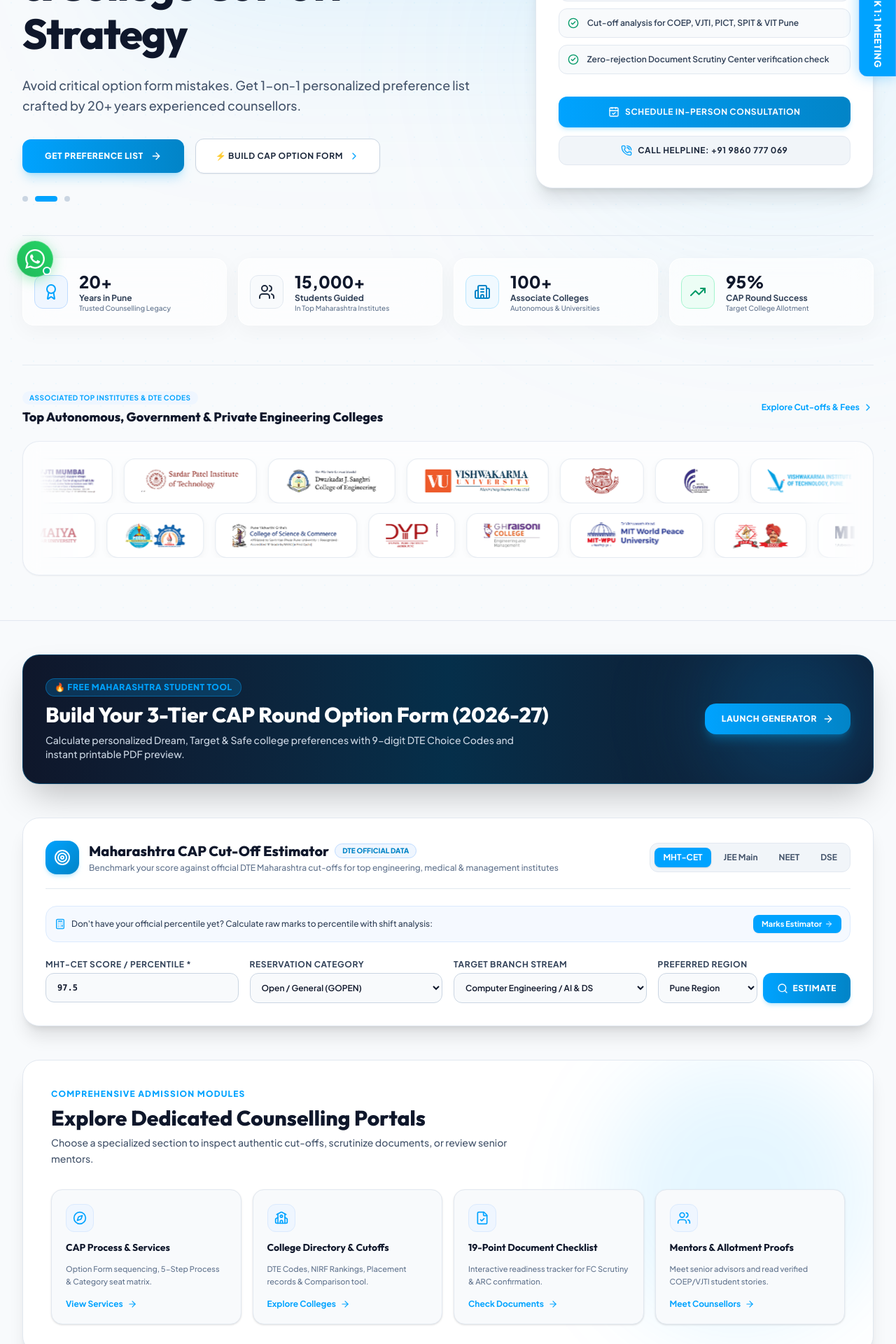
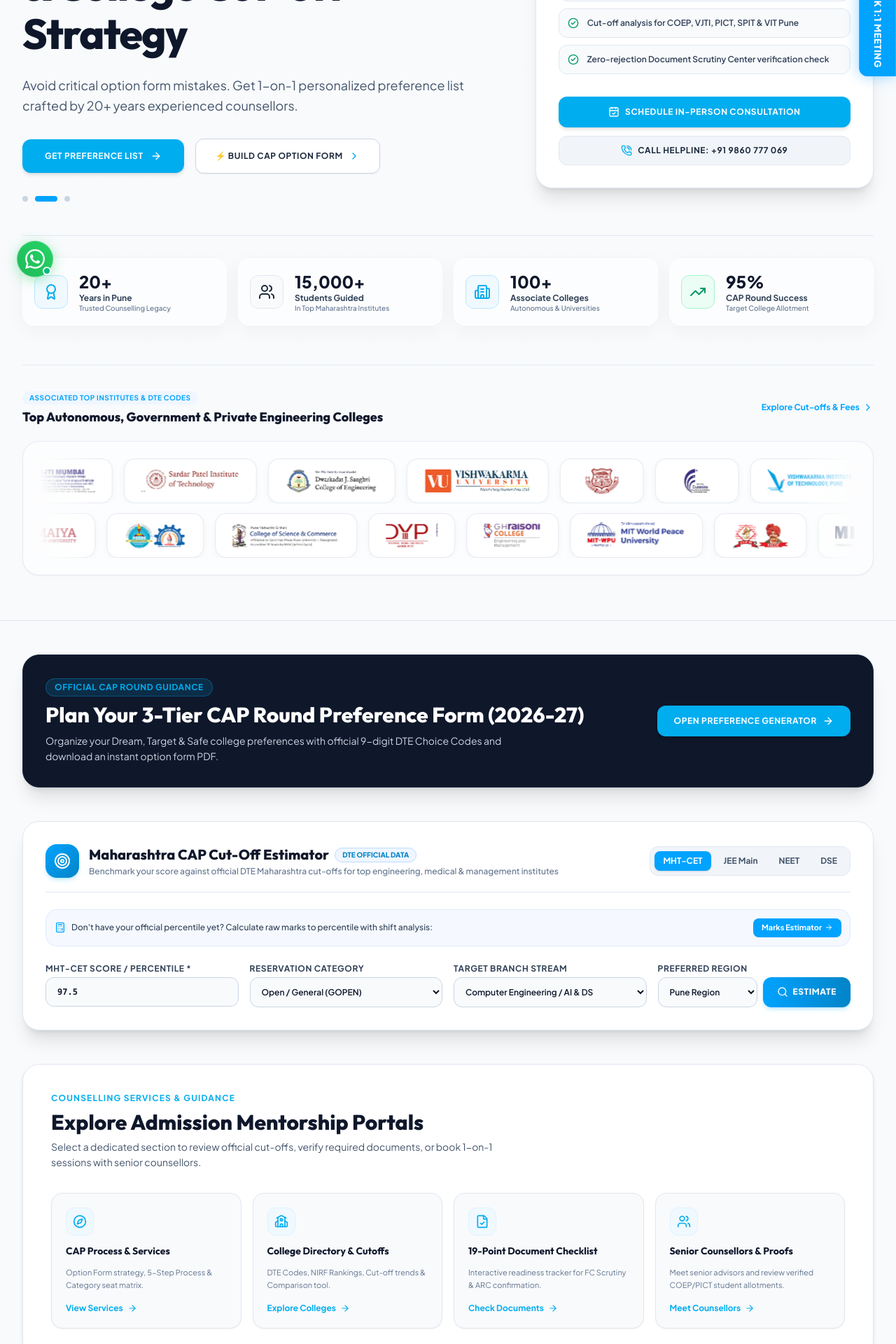
Before and after one commit to vivek-rx/AdmissionSuggestion, a React (Vite) app: page / in a window 1280 px wide. Shown: the part 380-2300 px from the top of the page at 70% size. Built offline with nearby package versions, Linux system fonts and the light colour scheme.

Commit message:
Harmonize site colors with official Admission Suggestion logo (#00ADEF & deep slate) and refine human-grounded copy

```diff
--- a/src/components/home/HeroSection.tsx
+++ b/src/components/home/HeroSection.tsx
@@ -47,7 +47,7 @@
       value: '20+',
       label: 'Years in Pune',
       sublabel: 'Trusted Counselling Legacy',
-      color: 'bg-blue-50 text-[#00A3FF] border-blue-200'
+      color: 'bg-sky-50 text-[#00ADEF] border-sky-200'
     },
     {
       icon: Users,
@@ -61,7 +61,7 @@
       value: '100+',
       label: 'Associate Colleges',
       sublabel: 'Autonomous & Universities',
-      color: 'bg-sky-50 text-[#0284C7] border-sky-200'
+      color: 'bg-sky-50 text-[#00ADEF] border-sky-200'
     },
     {
       icon: TrendingUp,
@@ -74,12 +74,8 @@
 
   return (
     <section id="hero" className="relative pt-6 sm:pt-10 pb-16 px-4 lg:px-8 font-sans overflow-hidden bg-slate-50 border-b border-slate-200">
-      {/* Premium SVG Dot Pattern */}
-      <div className="absolute inset-0 z-0 opacity-[0.04]" style={{ backgroundImage: 'radial-gradient(#00A3FF 1px, transparent 1px)', backgroundSize: '32px 32px' }} />
-
-      {/* Background ambient lighting */}
-      <div className="absolute -top-20 left-1/2 -translate-x-1/2 w-[900px] h-[500px] bg-gradient-to-b from-[#00A3FF]/20 to-transparent blur-[120px] pointer-events-none z-0" />
-      <div className="absolute top-40 right-[-10%] w-[600px] h-[400px] bg-sky-300/15 rounded-full blur-[140px] pointer-events-none z-0" />
+      {/* Subtle Dot Pattern */}
+      <div className="absolute inset-0 z-0 opacity-[0.03]" style={{ backgroundImage: 'radial-gradient(#00ADEF 1px, transparent 1px)', backgroundSize: '32px 32px' }} />
 
       <div className="max-w-7xl mx-auto w-full relative z-10">
         <div className="grid grid-cols-1 lg:grid-cols-12 gap-10 items-center">
@@ -88,7 +84,7 @@
           <div className="lg:col-span-7 space-y-6">
 
             {/* Trust Pill */}
-            <div className="inline-flex items-center gap-2 px-3.5 py-1.5 rounded-full bg-white border border-slate-200 shadow-sm text-xs font-bold text-slate-700">
+            <div className="inline-flex items-center gap-2 px-3.5 py-1.5 rounded-full bg-white border border-slate-200 shadow-xs text-xs font-bold text-slate-700">
               <div className="flex items-center text-amber-400">
                 <Star className="w-4 h-4 fill-current" />
                 <Star className="w-4 h-4 fill-current" />
@@ -96,7 +92,7 @@
                 <Star className="w-4 h-4 fill-current" />
                 <Star className="w-4 h-4 fill-current" />
               </div>
-              <span className="text-slate-900 font-extrabold font-heading">4.9 / 5</span>
+              <span className="text-slate-900 font-bold font-heading">4.9 / 5</span>
               <span className="text-slate-500 font-normal">| 20+ Years Trusted Educational Consulting in Pune</span>
             </div>
 
@@ -110,8 +106,8 @@
                 className="space-y-6"
               >
                 {/* Badge Tag */}
-                <div className="inline-flex items-center gap-2 px-3 py-1 rounded-lg bg-blue-50 border border-blue-200 text-[#0284C7] text-xs font-extrabold uppercase tracking-wider">
-                  <ShieldCheck className="w-3.5 h-3.5 text-[#00A3FF]" />
+                <div className="inline-flex items-center gap-2 px-3 py-1 rounded-lg bg-sky-50 border border-sky-200 text-[#00ADEF] text-xs font-bold uppercase tracking-wider">
+                  <ShieldCheck className="w-3.5 h-3.5 text-[#00ADEF]" />
                   <span>{currentBanner?.badge || 'Centralized Admission Process (CAP) Specialist'}</span>
                 </div>
 
@@ -121,7 +117,7 @@
                 </h1>
 
                 {/* Subtitle */}
-                <p className="text-base sm:text-lg text-slate-600 font-medium leading-relaxed max-w-2xl">
+                <p className="text-base sm:text-lg text-slate-600 font-normal leading-relaxed max-w-2xl">
                   {currentBanner?.subtitle || 'Get personalized 1-on-1 guidance for MHT-CET, JEE Main, NEET UG & DSE CAP Rounds. We build strategic option forms to ensure maximum rank utilization.'}
                 </p>
 
@@ -129,7 +125,7 @@
                 <div className="flex flex-wrap items-center gap-4 pt-2">
                   <button
                     onClick={onOpenConsultation}
-                    className="px-8 py-4 rounded-xl bg-gradient-to-r from-[#00A3FF] to-[#0284C7] hover:from-[#0284C7] hover:to-[#0369A1] text-white font-extrabold text-xs uppercase tracking-wider shadow-lg shadow-sky-500/25 hover:-translate-y-0.5 transition-all flex items-center gap-2.5 group font-heading"
+                    className="px-8 py-4 rounded-xl bg-[#00ADEF] hover:bg-[#0098D4] text-white font-bold text-xs uppercase tracking-wider shadow-md hover:shadow-lg transition-all flex items-center gap-2.5 group font-heading"
                   >
                     <span>{currentBanner?.ctaText || 'Book In-Person Counselling'}</span>
                     <ArrowRight className="w-4 h-4 group-hover:translate-x-1 transition-transform" />
@@ -137,10 +133,10 @@
 
                   <button
                     onClick={() => navigate('/cap-generator')}
-                    className="px-7 py-4 rounded-xl bg-white hover:bg-sky-50 text-slate-800 hover:text-[#00A3FF] border border-slate-300 hover:border-[#00A3FF]/40 font-bold text-xs uppercase tracking-wider transition-all flex items-center gap-2 shadow-xs font-heading"
+                    className="px-7 py-4 rounded-xl bg-white hover:bg-sky-50 text-slate-800 hover:text-[#00ADEF] border border-slate-300 hover:border-[#00ADEF]/40 font-bold text-xs uppercase tracking-wider transition-all flex items-center gap-2 shadow-xs font-heading"
                   >
                     <span>⚡ Build CAP Option Form</span>
-                    <ChevronRight className="w-4 h-4 text-[#00A3FF]" />
+                    <ChevronRight className="w-4 h-4 text-[#00ADEF]" />
                   </button>
                 </div>
               </motion.div>
@@ -175,11 +171,11 @@
             >
               <div className="flex items-center justify-between border-b border-slate-100 pb-4">
                 <div className="flex items-center gap-3">
-                  <div className="w-11 h-11 rounded-xl bg-blue-50 border border-blue-200 flex items-center justify-center text-[#00A3FF]">
+                  <div className="w-11 h-11 rounded-xl bg-sky-50 border border-sky-200 flex items-center justify-center text-[#00ADEF]">
                     <ShieldCheck className="w-6 h-6" />
                   </div>
                   <div>
-                    <h3 className="font-extrabold text-slate-900 text-base font-heading">CAP Round Counselling Desk</h3>
+                    <h3 className="font-bold text-slate-900 text-base font-heading">CAP Round Counselling Desk</h3>
                     <p className="text-xs text-slate-500 font-medium">Head Office: Sohrab Hall, Pune Station</p>
                   </div>
                 </div>
@@ -209,7 +205,7 @@
               <div className="space-y-3 pt-2">
                 <button
                   onClick={onOpenConsultation}
-                  className="w-full py-3.5 rounded-xl bg-gradient-to-r from-[#00A3FF] to-[#0284C7] hover:from-[#0284C7] hover:to-[#0369A1] text-white font-bold text-xs uppercase tracking-wider transition-all shadow-md shadow-sky-500/20 flex items-center justify-center gap-2 font-heading"
+                  className="w-full py-3.5 rounded-xl bg-[#00ADEF] hover:bg-[#0098D4] text-white font-bold text-xs uppercase tracking-wider transition-all shadow-md flex items-center justify-center gap-2 font-heading"
                 >
                   <CalendarCheck className="w-4 h-4" />
                   <span>Schedule In-Person Consultation</span>
@@ -219,7 +215,7 @@
                   href="tel:+919860777069"
                   className="w-full py-3 rounded-xl bg-slate-100 hover:bg-slate-200 text-slate-800 border border-slate-200 font-bold text-xs uppercase tracking-wider transition-colors flex items-center justify-center gap-2 font-heading"
                 >
-                  <PhoneCall className="w-4 h-4 text-[#00A3FF]" />
+                  <PhoneCall className="w-4 h-4 text-[#00ADEF]" />
                   <span>Call Helpline: +91 9860 777 069</span>
                 </a>
               </div>
--- a/src/index.css
+++ b/src/index.css
@@ -4,8 +4,10 @@
   :root {
     --font-sans: 'Plus Jakarta Sans', system-ui, -apple-system, sans-serif;
     --font-heading: 'Outfit', system-ui, -apple-system, sans-serif;
-    --brand-blue: #00a3ff;
+    --brand-blue: #00ADEF;
+    --brand-blue-hover: #0098D4;
     --brand-blue-dark: #0284c7;
+    --brand-charcoal: #181818;
     --brand-navy: #0f172a;
   }
 
@@ -43,11 +45,11 @@
 }
 
 .glow-brand {
-  box-shadow: 0 10px 30px -5px rgba(0, 163, 255, 0.35);
+  box-shadow: 0 10px 30px -5px rgba(0, 173, 239, 0.3);
 }
 
 .gradient-brand {
-  background: linear-gradient(135deg, #00a3ff 0%, #0284c7 100%);
+  background: linear-gradient(135deg, #00ADEF 0%, #0284c7 100%);
 }
 
 .gradient-brand-dark {
@@ -55,7 +57,7 @@
 }
 
 .gradient-text-brand {
-  background: linear-gradient(135deg, #00a3ff 0%, #0284c7 100%);
+  background: linear-gradient(135deg, #00ADEF 0%, #0284c7 100%);
   -webkit-background-clip: text;
   -webkit-text-fill-color: transparent;
 }
--- a/src/pages/HomePage.tsx
+++ b/src/pages/HomePage.tsx
@@ -18,28 +18,26 @@
       {/* 1. Hero Banner Carousel */}
       <HeroSection onOpenConsultation={onOpenConsultation} />
 
-      {/* 2. Featured Viral Tool: CAP Option Form Generator Banner */}
+      {/* 2. Featured Tool: CAP Option Form Generator Banner */}
       <div className="max-w-7xl mx-auto px-4 lg:px-8">
-        <div className="rounded-3xl p-6 sm:p-8 bg-gradient-to-r from-slate-900 via-sky-950 to-slate-900 text-white border border-sky-500/30 shadow-2xl relative overflow-hidden flex flex-col md:flex-row items-center justify-between gap-6">
-          <div className="absolute -right-10 -bottom-10 w-72 h-72 bg-[#00A3FF]/20 rounded-full blur-3xl pointer-events-none" />
-
+        <div className="rounded-3xl p-6 sm:p-8 bg-[#0F172A] text-white border border-slate-800 shadow-xl relative overflow-hidden flex flex-col md:flex-row items-center justify-between gap-6">
           <div className="space-y-2 text-center md:text-left relative z-10">
-            <div className="inline-flex items-center gap-2 px-3 py-1 rounded-full bg-[#00A3FF]/20 border border-[#00A3FF]/40 text-[#00A3FF] text-xs font-black uppercase tracking-wider font-heading">
-              🔥 Free Maharashtra Student Tool
+            <div className="inline-flex items-center gap-2 px-3 py-1 rounded-full bg-[#00ADEF]/15 border border-[#00ADEF]/30 text-[#00ADEF] text-xs font-bold uppercase tracking-wider font-heading">
+              Official CAP Round Guidance
             </div>
-            <h2 className="text-xl sm:text-2xl lg:text-3xl font-black text-white font-heading">
-              Build Your 3-Tier CAP Round Option Form (2026-27)
+            <h2 className="text-xl sm:text-2xl lg:text-3xl font-extrabold text-white font-heading">
+              Plan Your 3-Tier CAP Round Preference Form (2026-27)
             </h2>
-            <p className="text-xs sm:text-sm text-slate-300 max-w-2xl font-medium">
-              Calculate personalized Dream, Target & Safe college preferences with 9-digit DTE Choice Codes and instant printable PDF preview.
+            <p className="text-xs sm:text-sm text-slate-300 max-w-2xl font-normal leading-relaxed">
+              Organize your Dream, Target & Safe college preferences with official 9-digit DTE Choice Codes and download an instant option form PDF.
             </p>
           </div>
 
           <Link
             to="/cap-generator"
-            className="px-6 py-3.5 rounded-2xl bg-gradient-to-r from-[#00A3FF] to-[#0284C7] hover:from-[#0284C7] hover:to-[#0369A1] text-white font-extrabold text-xs uppercase tracking-wider shadow-lg shadow-sky-500/30 hover:scale-105 active:scale-95 transition-all flex items-center gap-2 font-heading shrink-0 relative z-10"
+            className="px-6 py-3.5 rounded-xl bg-[#00ADEF] hover:bg-[#0098D4] text-white font-bold text-xs uppercase tracking-wider shadow-md hover:shadow-lg transition-all flex items-center gap-2 font-heading shrink-0 relative z-10"
           >
-            <span>Launch Generator</span>
+            <span>Open Preference Generator</span>
             <ArrowRight className="w-4 h-4" />
           </Link>
         </div>
@@ -50,41 +48,39 @@
         <CollegePredictorWidget onOpenConsultation={onOpenConsultation} />
       </div>
 
-      {/* 3. Quick Navigation Feature Cards (Multi-Page Pathways) */}
+      {/* 4. Direct Admission Pathways */}
       <section className="max-w-7xl mx-auto px-4 lg:px-8">
-        <div className="bg-white text-slate-900 rounded-3xl p-8 sm:p-10 border border-slate-200 shadow-xl relative overflow-hidden">
-          <div className="absolute top-0 right-0 w-96 h-96 bg-[#00A3FF]/10 rounded-full blur-3xl pointer-events-none" />
-
+        <div className="bg-white text-slate-900 rounded-3xl p-8 sm:p-10 border border-slate-200 shadow-md relative overflow-hidden">
           <div className="relative z-10 space-y-8">
             <div className="max-w-2xl">
-              <span className="text-[#00A3FF] text-xs font-extrabold uppercase tracking-widest block mb-2 font-heading">
-                Comprehensive Admission Modules
+              <span className="text-[#00ADEF] text-xs font-bold uppercase tracking-widest block mb-2 font-heading">
+                Counselling Services & Guidance
               </span>
               <h2 className="text-2xl sm:text-3xl font-extrabold font-heading text-slate-900">
-                Explore Dedicated Counselling Portals
+                Explore Admission Mentorship Portals
               </h2>
-              <p className="text-xs sm:text-sm text-slate-600 mt-1.5 leading-relaxed font-medium">
-                Choose a specialized section to inspect authentic cut-offs, scrutinize documents, or review senior mentors.
+              <p className="text-xs sm:text-sm text-slate-600 mt-1.5 leading-relaxed font-normal">
+                Select a dedicated section to review official cut-offs, verify required documents, or book 1-on-1 sessions with senior counsellors.
               </p>
             </div>
 
             <div className="grid grid-cols-1 sm:grid-cols-2 lg:grid-cols-4 gap-4">
               <Link
                 to="/services"
-                className="group p-5 rounded-2xl bg-slate-50 hover:bg-white border border-slate-200 hover:border-[#00A3FF] shadow-sm hover:shadow-md transition-all duration-300 flex flex-col justify-between"
+                className="group p-5 rounded-2xl bg-slate-50 hover:bg-white border border-slate-200 hover:border-[#00ADEF] shadow-xs hover:shadow-md transition-all duration-300 flex flex-col justify-between"
               >
                 <div className="space-y-3">
-                  <div className="w-10 h-10 rounded-xl bg-blue-50 text-[#00A3FF] group-hover:bg-[#00A3FF] group-hover:text-white flex items-center justify-center transition-colors border border-blue-100 group-hover:border-[#00A3FF]">
+                  <div className="w-10 h-10 rounded-xl bg-sky-50 text-[#00ADEF] group-hover:bg-[#00ADEF] group-hover:text-white flex items-center justify-center transition-colors border border-sky-100 group-hover:border-[#00ADEF]">
                     <Compass className="w-5 h-5" />
                   </div>
-                  <h3 className="text-sm font-bold text-slate-900 font-heading group-hover:text-[#00A3FF] transition-colors">
+                  <h3 className="text-sm font-bold text-slate-900 font-heading group-hover:text-[#00ADEF] transition-colors">
                     CAP Process & Services
                   </h3>
-                  <p className="text-[11px] text-slate-500 leading-relaxed font-medium">
-                    Option Form sequencing, 5-Step Process & Category seat matrix.
+                  <p className="text-[11px] text-slate-500 leading-relaxed font-normal">
+                    Option Form strategy, 5-Step Process & Category seat matrix.
                   </p>
                 </div>
-                <div className="pt-4 flex items-center text-xs font-bold text-[#00A3FF]">
+                <div className="pt-4 flex items-center text-xs font-bold text-[#00ADEF]">
                   <span>View Services</span>
                   <ArrowRight className="w-3.5 h-3.5 ml-1.5 group-hover:translate-x-1 transition-transform" />
                 </div>
@@ -92,20 +88,20 @@
 
               <Link
                 to="/colleges"
-                className="group p-5 rounded-2xl bg-slate-50 hover:bg-white border border-slate-200 hover:border-[#00A3FF] shadow-sm hover:shadow-md transition-all duration-300 flex flex-col justify-between"
+                className="group p-5 rounded-2xl bg-slate-50 hover:bg-white border border-slate-200 hover:border-[#00ADEF] shadow-xs hover:shadow-md transition-all duration-300 flex flex-col justify-between"
               >
                 <div className="space-y-3">
-                  <div className="w-10 h-10 rounded-xl bg-blue-50 text-[#00A3FF] group-hover:bg-[#00A3FF] group-hover:text-white flex items-center justify-center transition-colors border border-blue-100 group-hover:border-[#00A3FF]">
+                  <div className="w-10 h-10 rounded-xl bg-sky-50 text-[#00ADEF] group-hover:bg-[#00ADEF] group-hover:text-white flex items-center justify-center transition-colors border border-sky-100 group-hover:border-[#00ADEF]">
                     <School className="w-5 h-5" />
                   </div>
-                  <h3 className="text-sm font-bold text-slate-900 font-heading group-hover:text-[#00A3FF] transition-colors">
+                  <h3 className="text-sm font-bold text-slate-900 font-heading group-hover:text-[#00ADEF] transition-colors">
                     College Directory & Cutoffs
                   </h3>
-                  <p className="text-[11px] text-slate-500 leading-relaxed font-medium">
-                    DTE Codes, NIRF Rankings, Placement records & Comparison tool.
+                  <p className="text-[11px] text-slate-500 leading-relaxed font-normal">
+                    DTE Codes, NIRF Rankings, Cut-off trends & Comparison tool.
                   </p>
                 </div>
-                <div className="pt-4 flex items-center text-xs font-bold text-[#00A3FF]">
+                <div className="pt-4 flex items-center text-xs font-bold text-[#00ADEF]">
                   <span>Explore Colleges</span>
                   <ArrowRight className="w-3.5 h-3.5 ml-1.5 group-hover:translate-x-1 transition-transform" />
                 </div>
@@ -113,20 +109,20 @@
 
               <Link
                 to="/documents"
-                className="group p-5 rounded-2xl bg-slate-50 hover:bg-white border border-slate-200 hover:border-[#00A3FF] shadow-sm hover:shadow-md transition-all duration-300 flex flex-col justify-between"
+                className="group p-5 rounded-2xl bg-slate-50 hover:bg-white border border-slate-200 hover:border-[#00ADEF] shadow-xs hover:shadow-md transition-all duration-300 flex flex-col justify-between"
               >
                 <div className="space-y-3">
-                  <div className="w-10 h-10 rounded-xl bg-blue-50 text-[#00A3FF] group-hover:bg-[#00A3FF] group-hover:text-white flex items-center justify-center transition-colors border border-blue-100 group-hover:border-[#00A3FF]">
+                  <div className="w-10 h-10 rounded-xl bg-sky-50 text-[#00ADEF] group-hover:bg-[#00ADEF] group-hover:text-white flex items-center justify-center transition-colors border border-sky-100 group-hover:border-[#00ADEF]">
                     <FileCheck className="w-5 h-5" />
                   </div>
-                  <h3 className="text-sm font-bold text-slate-900 font-heading group-hover:text-[#00A3FF] transition-colors">
+                  <h3 className="text-sm font-bold text-slate-900 font-heading group-hover:text-[#00ADEF] transition-colors">
                     19-Point Document Checklist
                   </h3>
-                  <p className="text-[11px] text-slate-500 leading-relaxed font-medium">
+                  <p className="text-[11px] text-slate-500 leading-relaxed font-normal">
                     Interactive readiness tracker for FC Scrutiny & ARC confirmation.
                   </p>
                 </div>
-                <div className="pt-4 flex items-center text-xs font-bold text-[#00A3FF]">
+                <div className="pt-4 flex items-center text-xs font-bold text-[#00ADEF]">
                   <span>Check Documents</span>
                   <ArrowRight className="w-3.5 h-3.5 ml-1.5 group-hover:translate-x-1 transition-transform" />
                 </div>
@@ -134,20 +130,20 @@
 
               <Link
                 to="/counsellors"
-                className="group p-5 rounded-2xl bg-slate-50 hover:bg-white border border-slate-200 hover:border-[#00A3FF] shadow-sm hover:shadow-md transition-all duration-300 flex flex-col justify-between"
+                className="group p-5 rounded-2xl bg-slate-50 hover:bg-white border border-slate-200 hover:border-[#00ADEF] shadow-xs hover:shadow-md transition-all duration-300 flex flex-col justify-between"
               >
                 <div className="space-y-3">
-                  <div className="w-10 h-10 rounded-xl bg-blue-50 text-[#00A3FF] group-hover:bg-[#00A3FF] group-hover:text-white flex items-center justify-center transition-colors border border-blue-100 group-hover:border-[#00A3FF]">
+                  <div className="w-10 h-10 rounded-xl bg-sky-50 text-[#00ADEF] group-hover:bg-[#00ADEF] group-hover:text-white flex items-center justify-center transition-colors border border-sky-100 group-hover:border-[#00ADEF]">
                     <Users className="w-5 h-5" />
                   </div>
-                  <h3 className="text-sm font-bold text-slate-900 font-heading group-hover:text-[#00A3FF] transition-colors">
-                    Mentors & Allotment Proofs
+                  <h3 className="text-sm font-bold text-slate-900 font-heading group-hover:text-[#00ADEF] transition-colors">
+                    Senior Counsellors & Proofs
                   </h3>
-                  <p className="text-[11px] text-slate-500 leading-relaxed font-medium">
-                    Meet senior advisors and read verified COEP/VJTI student stories.
+                  <p className="text-[11px] text-slate-500 leading-relaxed font-normal">
+                    Meet senior advisors and review verified COEP/PICT student allotments.
                   </p>
                 </div>
-                <div className="pt-4 flex items-center text-xs font-bold text-[#00A3FF]">
+                <div className="pt-4 flex items-center text-xs font-bold text-[#00ADEF]">
                   <span>Meet Counsellors</span>
                   <ArrowRight className="w-3.5 h-3.5 ml-1.5 group-hover:translate-x-1 transition-transform" />
                 </div>
```
